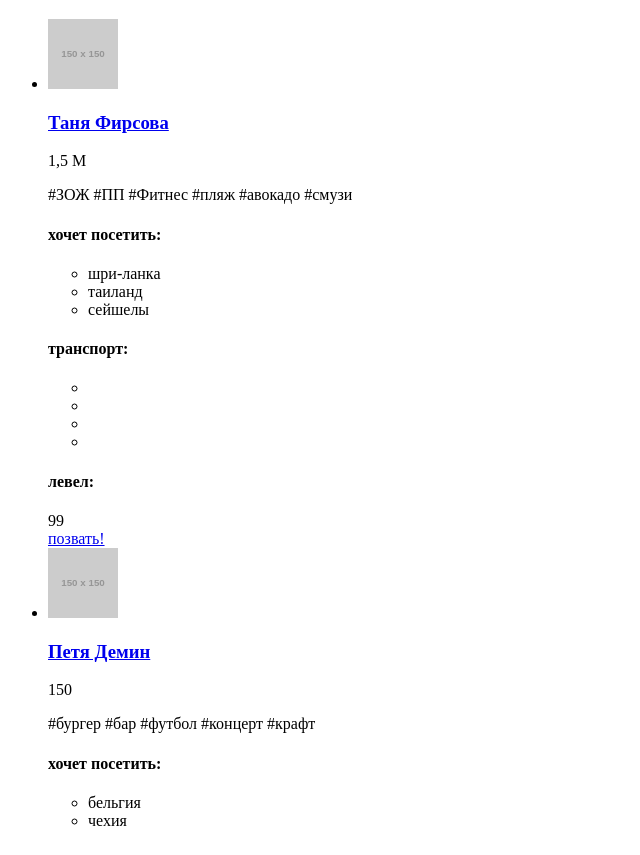
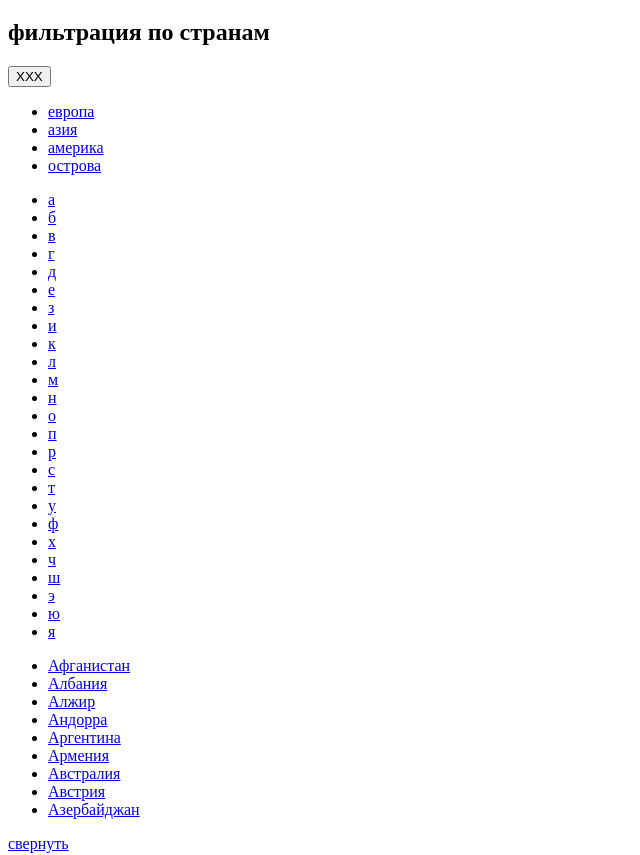
Before and after one commit to alrami9/1134459-pognali-18, a website: page source/catalog.html in a window 1280 px wide. Shown: the part 94-949 px from the top of the page, without its empty margins (0-640 px from the left). Drawn offline with Linux system fonts and the light colour scheme; placeholder pictures from the web are drawn by us.

Commit message:
Добавляет базовую верстку секции фильтрации по странам

```diff
--- a/source/catalog.html
+++ b/source/catalog.html
@@ -17,6 +17,132 @@
     </header>
 
     <main class="page-catalog">
+      <section class="countries-filter">
+        <h2 class="countries-filter__caption">фильтрация по странам</h2>
+        <button class="countries-filter__toggle" type="button" name="button">XXX</button>
+        <ul class="countries-filter__region-list region-list">
+          <li class="region-list__item">
+            <a class="region-list__link" href="#">европа</a>
+          </li>
+          <li class="region-list__item">
+            <a class="region-list__link" href="#">азия</a>
+          </li>
+          <li class="region-list__item">
+            <a class="region-list__link" href="#">америка</a>
+          </li>
+          <li class="region-list__item">
+            <a class="region-list__link" href="#">острова</a>
+          </li>
+        </ul>
+        <ul class="countries-filter__alphabet alphabet-list">
+          <li class="alphabet__item">
+            <a class="alphabet__link" href="#">а</a>
+          </li>
+          <li class="alphabet__item">
+            <a class="alphabet__link" href="#">б</a>
+          </li>
+          <li class="alphabet__item">
+            <a class="alphabet__link" href="#">в</a>
+          </li>
+          <li class="alphabet__item">
+            <a class="alphabet__link" href="#">г</a>
+          </li>
+          <li class="alphabet__item">
+            <a class="alphabet__link" href="#">д</a>
+          </li>
+          <li class="alphabet__item">
+            <a class="alphabet__link" href="#">е</a>
+          </li>
+          <li class="alphabet__item">
+            <a class="alphabet__link" href="#">з</a>
+          </li>
+          <li class="alphabet__item">
+            <a class="alphabet__link" href="#">и</a>
+          </li>
+          <li class="alphabet__item">
+            <a class="alphabet__link" href="#">к</a>
+          </li>
+          <li class="alphabet__item">
+            <a class="alphabet__link" href="#">л</a>
+          </li>
+          <li class="alphabet__item">
+            <a class="alphabet__link" href="#">м</a>
+          </li>
+          <li class="alphabet__item">
+            <a class="alphabet__link" href="#">н</a>
+          </li>
+          <li class="alphabet__item">
+            <a class="alphabet__link" href="#">о</a>
+          </li>
+          <li class="alphabet__item">
+            <a class="alphabet__link" href="#">п</a>
+          </li>
+          <li class="alphabet__item">
+            <a class="alphabet__link" href="#">р</a>
+          </li>
+          <li class="alphabet__item">
+            <a class="alphabet__link" href="#">с</a>
+          </li>
+          <li class="alphabet__item">
+            <a class="alphabet__link" href="#">т</a>
+          </li>
+          <li class="alphabet__item">
+            <a class="alphabet__link" href="#">у</a>
+          </li>
+          <li class="alphabet__item">
+            <a class="alphabet__link" href="#">ф</a>
+          </li>
+          <li class="alphabet__item">
+            <a class="alphabet__link" href="#">х</a>
+          </li>
+          <li class="alphabet__item">
+            <a class="alphabet__link" href="#">ч</a>
+          </li>
+          <li class="alphabet__item">
+            <a class="alphabet__link" href="#">ш</a>
+          </li>
+          <li class="alphabet__item">
+            <a class="alphabet__link" href="#">э</a>
+          </li>
+          <li class="alphabet__item">
+            <a class="alphabet__link" href="#">ю</a>
+          </li>
+          <li class="alphabet__item">
+            <a class="alphabet__link" href="#">я</a>
+          </li>
+        </ul>
+        <ul class="countries-filter__countries-list countries-list">
+          <li class="countries-list__item">
+            <a class="countries-list__link" href="#">Афганистан</a>
+          </li>
+          <li class="countries-list__item">
+            <a class="countries-list__link" href="#">Албания</a>
+          </li>
+          <li class="countries-list__item">
+            <a class="countries-list__link" href="#">Алжир</a>
+          </li>
+          <li class="countries-list__item">
+            <a class="countries-list__link" href="#">Андорра</a>
+          </li>
+          <li class="countries-list__item">
+            <a class="countries-list__link" href="#">Аргентина</a>
+          </li>
+          <li class="countries-list__item">
+            <a class="countries-list__link" href="#">Армения</a>
+          </li>
+          <li class="countries-list__item">
+            <a class="countries-list__link" href="#">Австралия</a>
+          </li>
+          <li class="countries-list__item">
+            <a class="countries-list__link" href="#">Австрия</a>
+          </li>
+          <li class="countries-list__item">
+            <a class="countries-list__link" href="#">Азербайджан</a>
+          </li>
+        </ul>
+        <a class="countries-filter__link inner-link" href="#">свернуть</a>
+      </section>
+
       <section class="travelmates-catalog">
         <ul class="travelmates-catalog__catalog-list catalog-list">
           <li class="catalog-list__item profile">
```
